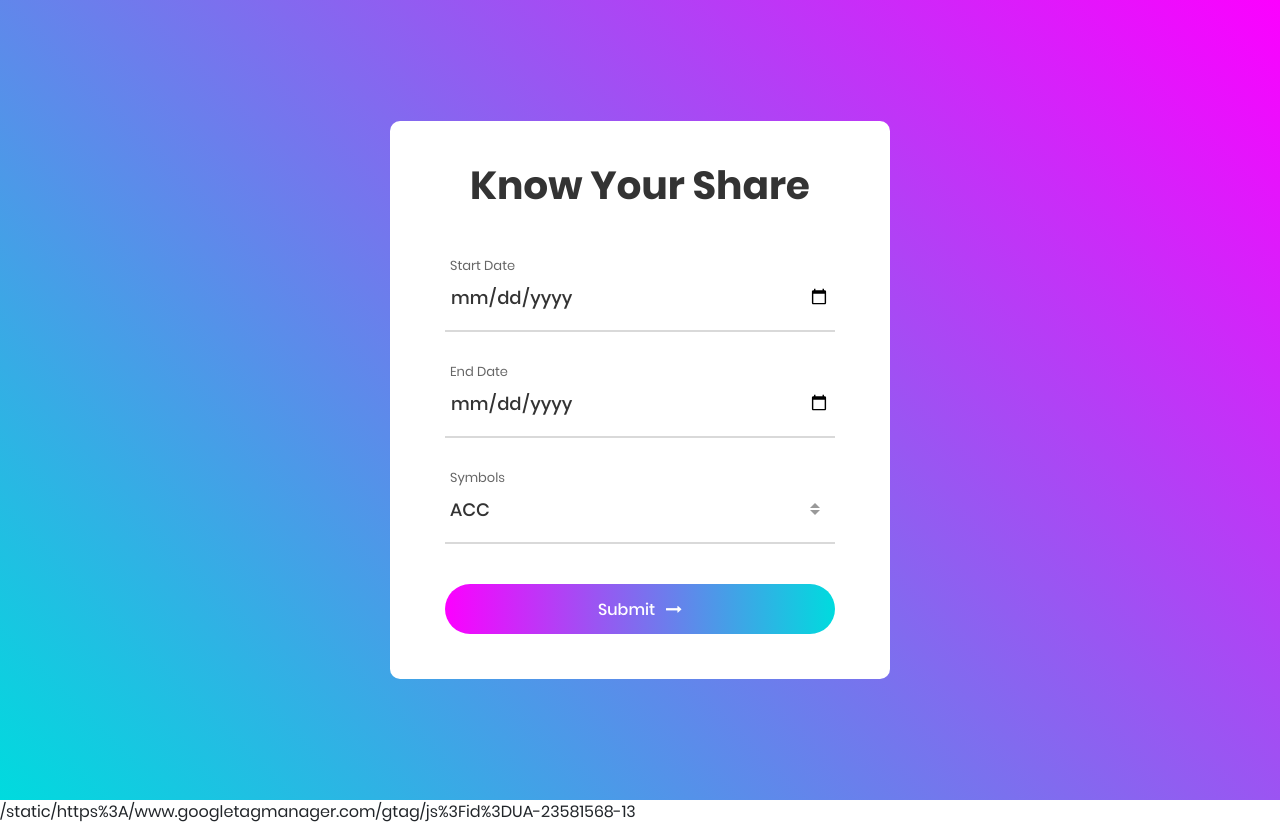
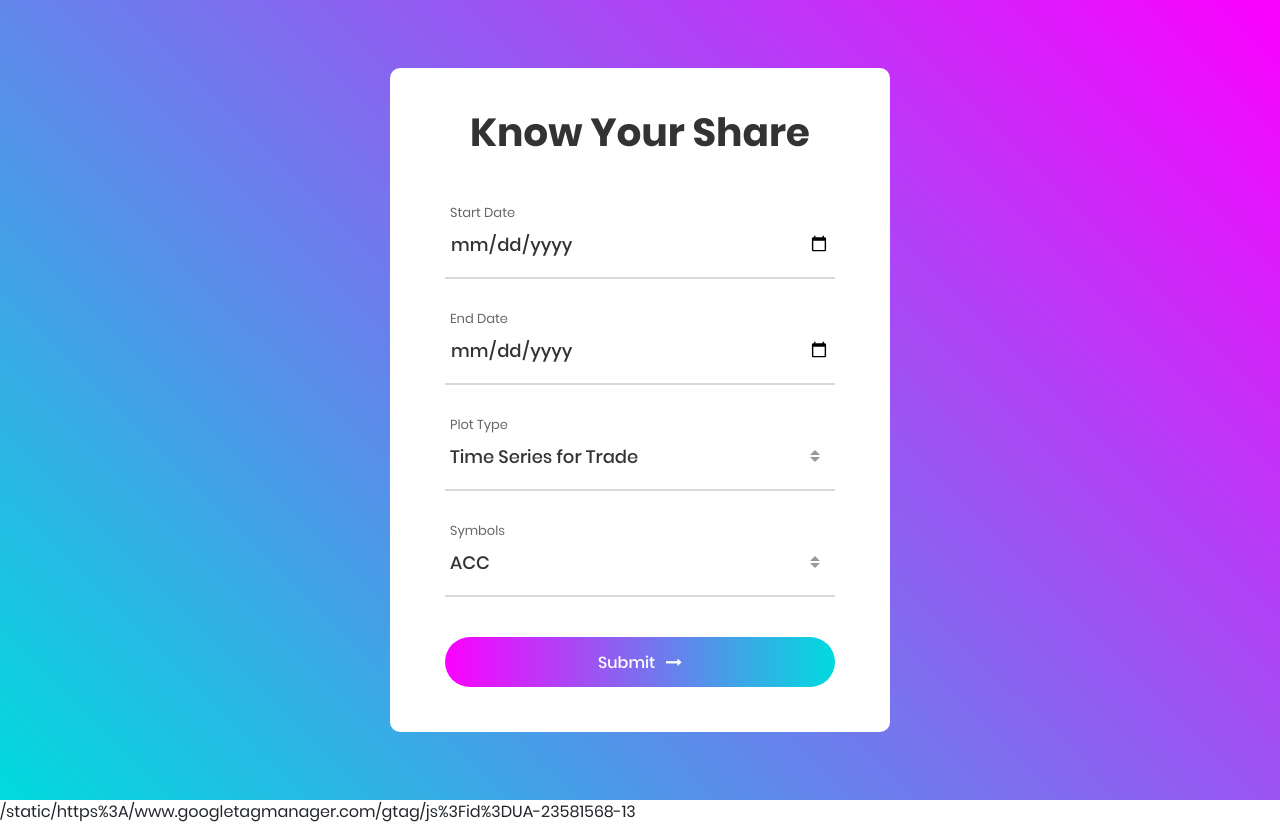
Before and after one commit to alitpani/Data-Analyzer, a Django app: page / in a window 1280 px wide. Run offline with Django 3.2, Linux system fonts and the light colour scheme; some libraries are stand-ins or nearby versions.

Commit message:
Add files via upload

```diff
--- a/Template/index.html
+++ b/Template/index.html
@@ -2,7 +2,7 @@
 <!DOCTYPE html>
 <html lang="en">
 <head>
-	<title>Contact V4</title>
+	<title>Share View</title>
 	<meta charset="UTF-8">
 	<meta name="viewport" content="width=device-width, initial-scale=1">
 <!--===============================================================================================-->
@@ -37,15 +37,25 @@
 					Know Your Share
 				</span>
 
-				<div class="wrap-input100 validate-input" data-validate="Name is required">
+				<div class="wrap-input100 validate-input">
 					<span class="label-input100">Start Date</span>
 					<input class="input100" type="date" name="name" placeholder="Enter Start Date">
 					<span class="focus-input100"></span>
 				</div>
 
-				<div class="wrap-input100 validate-input" data-validate = "Valid email is required: ex@abc.xyz">
+				<div class="wrap-input100 validate-input">
 					<span class="label-input100">End Date</span>
 					<input class="input100" type="date" name="email" placeholder="Enter End Date">
+					<span class="focus-input100"></span>
+				</div>
+				<div class="wrap-input100 input100-select">
+					<span class="label-input100">Plot Type</span>
+					<div>
+						<select class="selection-2" name="plot">
+							<option>Time Series for Trade</option>
+							<option>Candel Chart</option>
+						</select>
+					</div>
 					<span class="focus-input100"></span>
 				</div>
 
```
